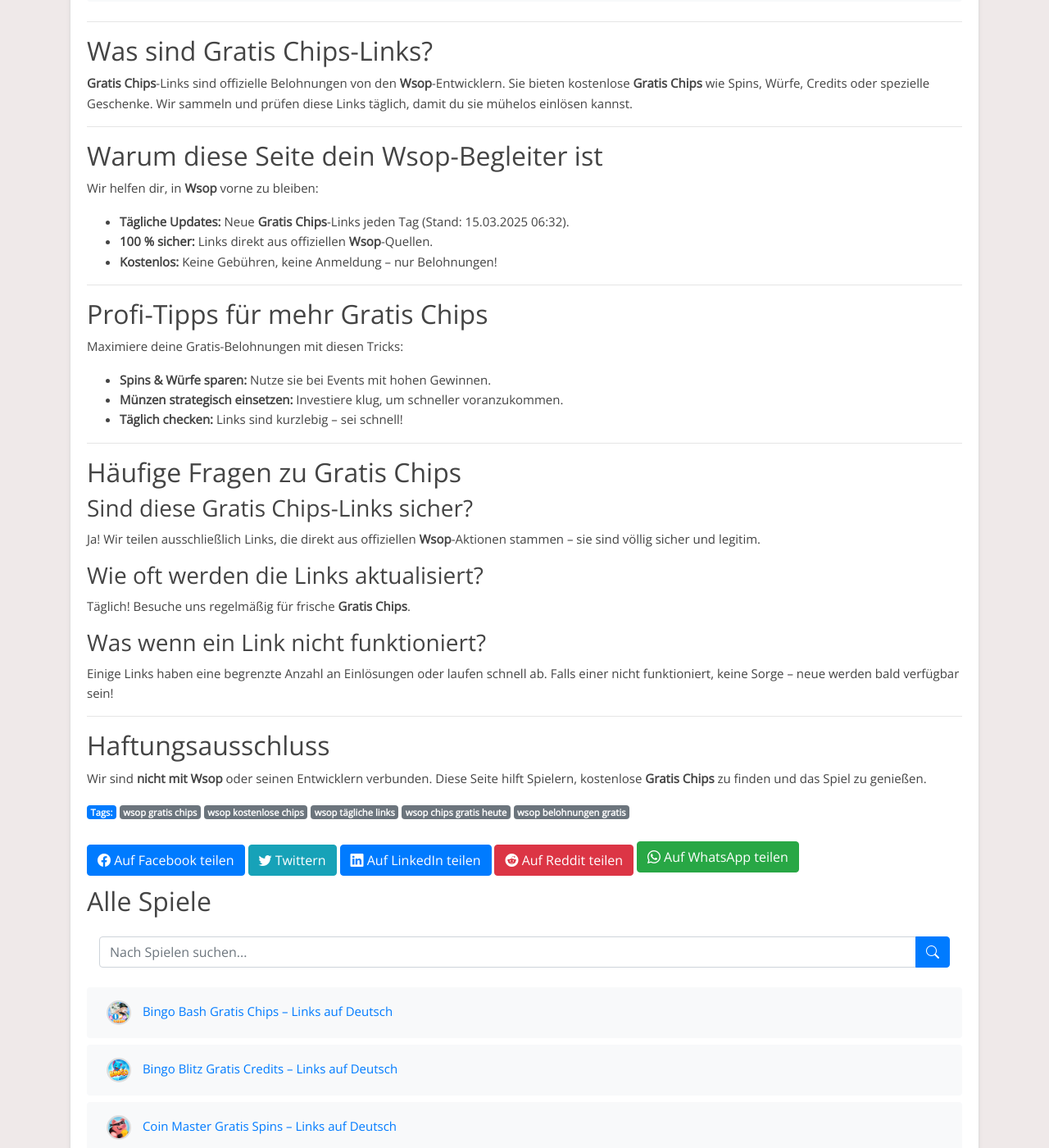
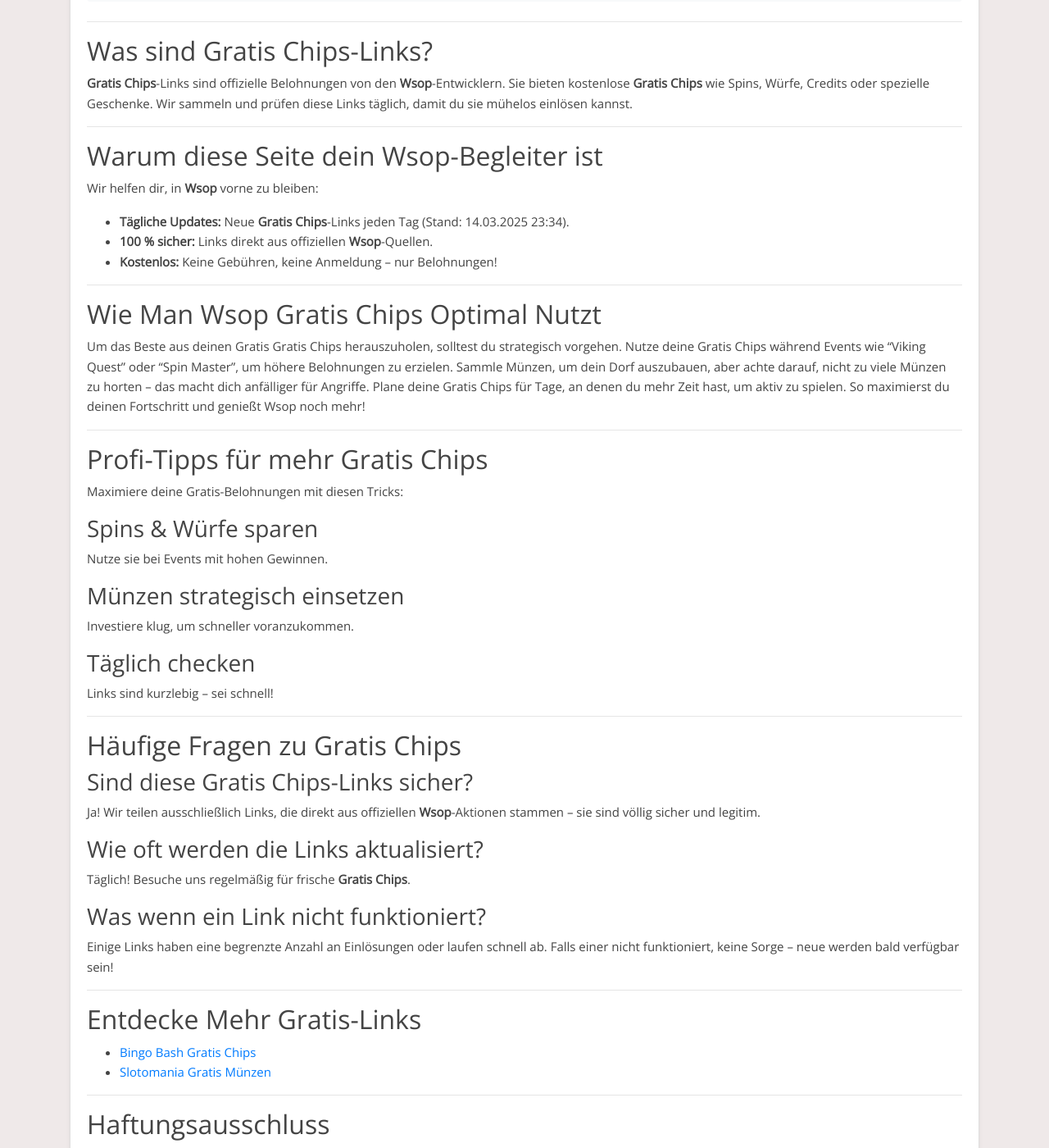
Before and after one commit to Prollad99/bs-de, a Jekyll site: the page built from _posts/2025-01-20-wsop.md, in a window 1280 px wide and 1400 px high, scrolled down 7681 px. Shown: the whole window at 82% size. Built offline with Jekyll 4.4.1, drawn with Linux system fonts in a browser that asks for light colours; some of the changed text lies outside the part shown.

Commit message:
Update  links and content - 2025-03-15 06:34

```diff
--- a/_includes/wsop_footer.html
+++ b/_includes/wsop_footer.html
@@ -10,9 +10,15 @@
 
 Wir helfen dir, in **Wsop** vorne zu bleiben:
 
-- **Tägliche Updates:** Neue **Gratis Chips**-Links jeden Tag (Stand: 15.03.2025 06:32).
+- **Tägliche Updates:** Neue **Gratis Chips**-Links jeden Tag (Stand: 14.03.2025 23:34).
 - **100 % sicher:** Links direkt aus offiziellen **Wsop**-Quellen.
 - **Kostenlos:** Keine Gebühren, keine Anmeldung – nur Belohnungen!
+
+---
+
+## Wie Man Wsop Gratis Chips Optimal Nutzt
+
+Um das Beste aus deinen Gratis Gratis Chips herauszuholen, solltest du strategisch vorgehen. Nutze deine Gratis Chips während Events wie "Viking Quest" oder "Spin Master", um höhere Belohnungen zu erzielen. Sammle Münzen, um dein Dorf auszubauen, aber achte darauf, nicht zu viele Münzen zu horten – das macht dich anfälliger für Angriffe. Plane deine Gratis Chips für Tage, an denen du mehr Zeit hast, um aktiv zu spielen. So maximierst du deinen Fortschritt und genießt Wsop noch mehr!
 
 ---
 
@@ -20,9 +26,14 @@
 
 Maximiere deine Gratis-Belohnungen mit diesen Tricks:
 
-- **Spins & Würfe sparen:** Nutze sie bei Events mit hohen Gewinnen.
-- **Münzen strategisch einsetzen:** Investiere klug, um schneller voranzukommen.
-- **Täglich checken:** Links sind kurzlebig – sei schnell!
+### Spins & Würfe sparen
+Nutze sie bei Events mit hohen Gewinnen.
+
+### Münzen strategisch einsetzen
+Investiere klug, um schneller voranzukommen.
+
+### Täglich checken
+Links sind kurzlebig – sei schnell!
 
 ---
 
@@ -42,6 +53,13 @@
 
 ---
 
+## Entdecke Mehr Gratis-Links
+
+- [Bingo Bash Gratis Chips](/bingo-bash-gratis-chips/)
+- [Slotomania Gratis Münzen](/slotomania-gratis-muenzen/)
+
+---
+
 ## Haftungsausschluss
 
 Wir sind **nicht mit Wsop** oder seinen Entwicklern verbunden. Diese Seite hilft Spielern, kostenlose **Gratis Chips** zu finden und das Spiel zu genießen.
--- a/_includes/wsop_post.html
+++ b/_includes/wsop_post.html
@@ -1,4 +1,4 @@
-# Wsop Gratis Gratis Chips – Dein Täglicher Bonus
+# Tägliche Wsop Gratis Gratis Chips – Jetzt Sammeln!
 
 Willkommen bei deiner Quelle für **Wsop Gratis Gratis Chips**! Hier findest du täglich neue Links, um kostenlose Gratis Chips und Belohnungen zu sammeln – perfekt für deutsche Spieler.
 
```
